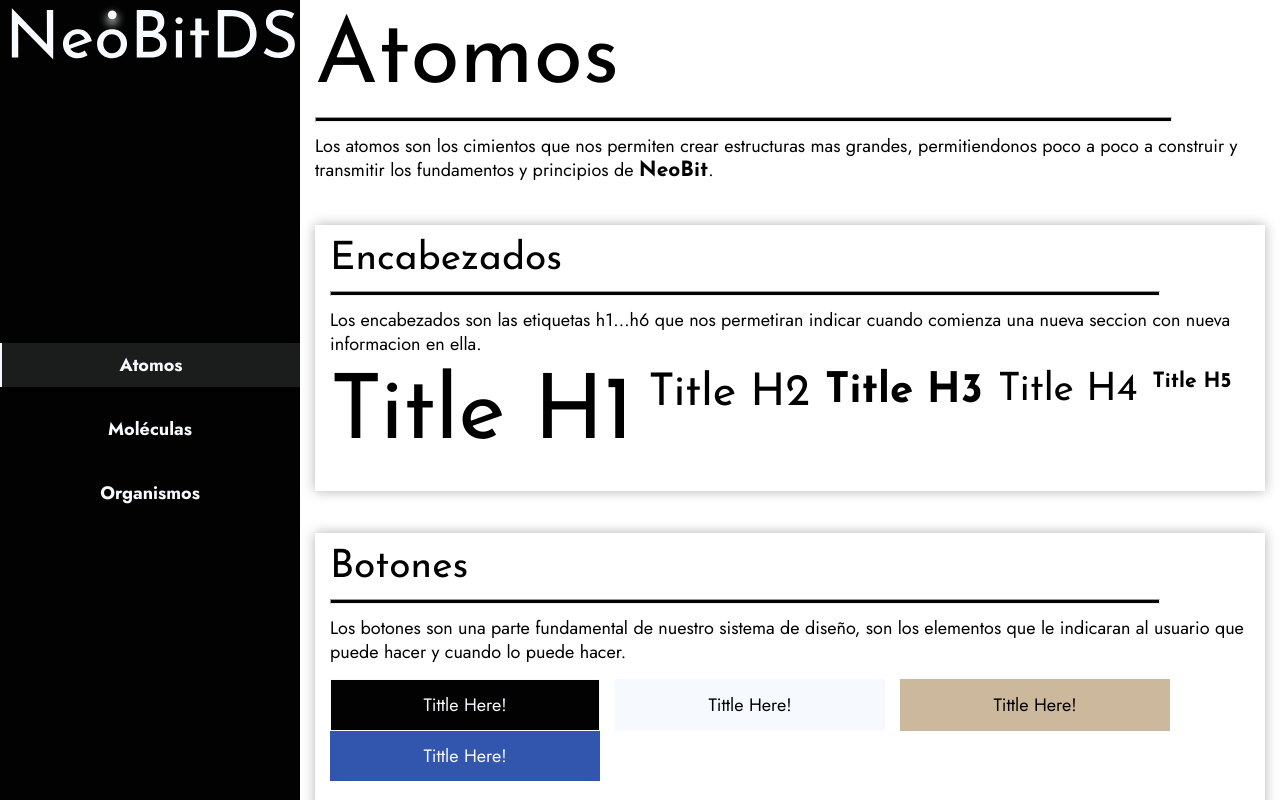
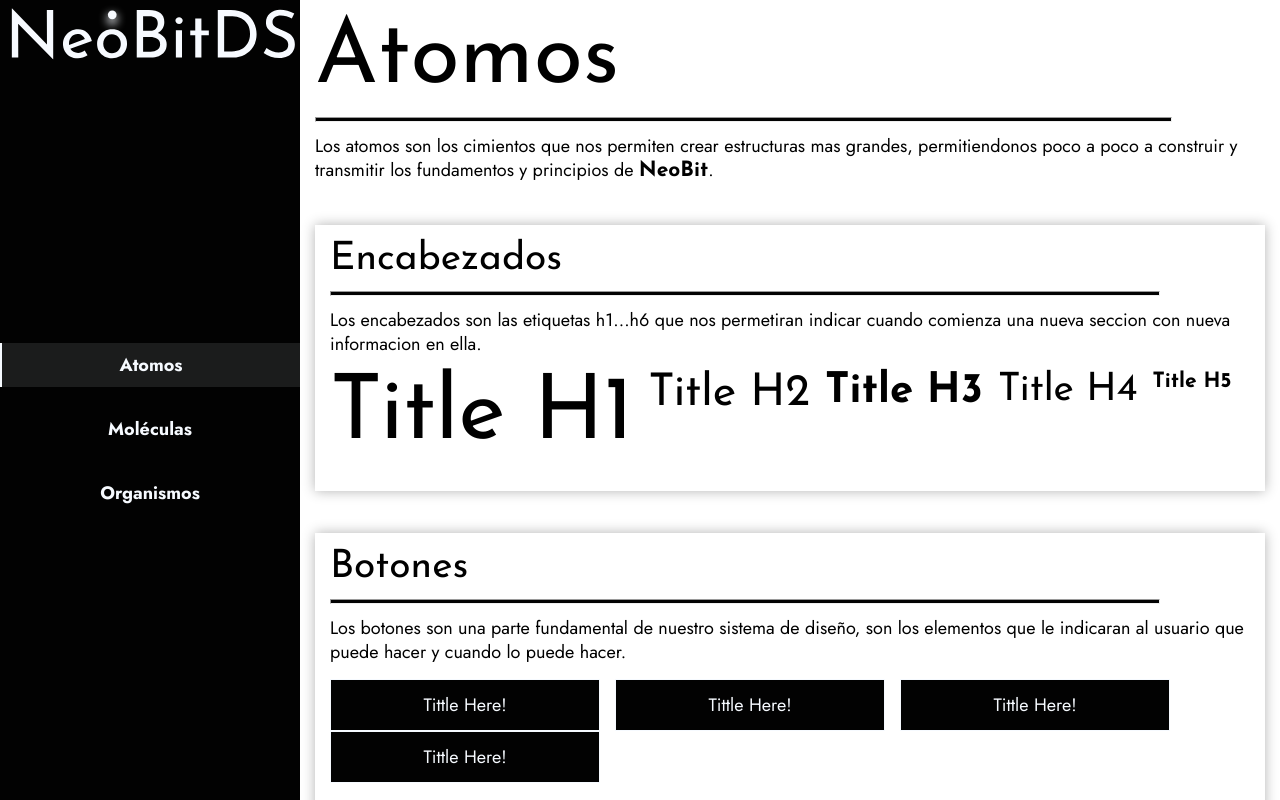
Before and after one commit to WS-Jedp/NeoBit, a React app in the folder DesignSystem/: page /atoms in a window 1280 px wide. Built offline with nearby package versions, Linux system fonts and the light colour scheme.

Commit message:
feature/atoms - Fixed class names

```diff
--- a/DesignSystem/src/styles/components/Buttons.scss
+++ b/DesignSystem/src/styles/components/Buttons.scss
@@ -11,7 +11,7 @@
   transition: 0.3s ease-in-out;
   cursor: pointer;
 
-  &-primary-black{
+  &-primaryBlack{
     border: $color-primary-white 1px solid;
     background-color: $color-primary-black;
     color: $color-primary-white;
@@ -22,7 +22,7 @@
   }
 
   // -------Secondary Button -------
-  &-primary-white{
+  &-primaryWhite{
     background-color: $color-primary-white;
     border: none;
     color: $color-primary-black;
@@ -32,7 +32,7 @@
     }
   }
 
-  &-secondary-gray{
+  &-secondaryGray{
     background-color: $color-secondary-gray;
     border: none;
     color: $color-primary-black;
@@ -42,7 +42,7 @@
     }
   }
 
-  &-secondary-blue{
+  &-secondaryBlue{
     background-color: $color-secondary-blue;
     border: none;
     color: $color-primary-white;
--- a/DesignSystem/src/styles/components/atoms.scss
+++ b/DesignSystem/src/styles/components/atoms.scss
@@ -1,7 +1,7 @@
 @import '../variables.scss';
 
 // Headings, sizes and weights
-.special-title {
+.specialTitle {
   font-family: $font-secondary;
   font-size: $font-size-special;
   font-weight: $font-weight-bold;
```
